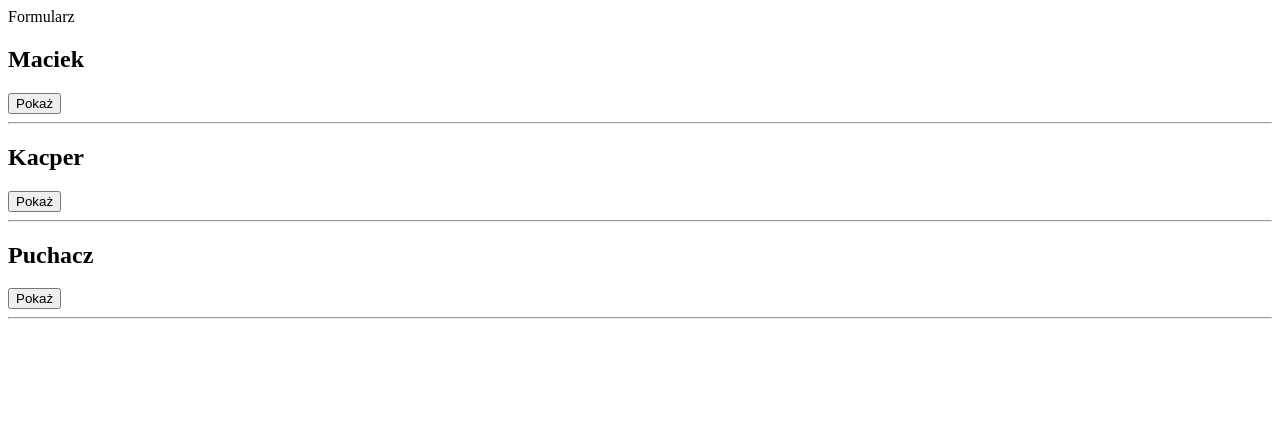
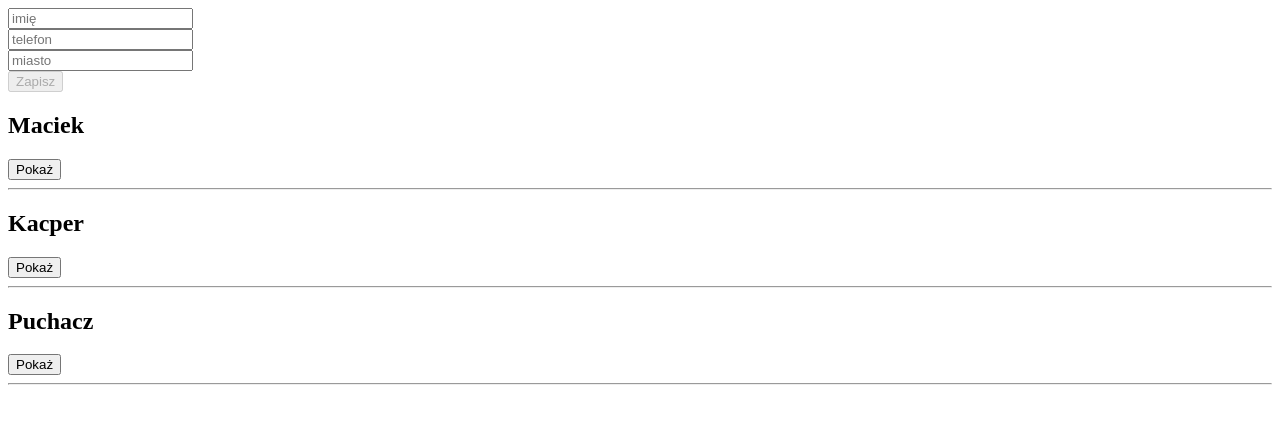
Before and after one commit to Maciekzas343/serwis-samochodow, a React (Vite) app: page / in a window 1280 px wide. Both pictures are taken after a click on the button "Dodaj". Shown: the top 424 px of the page. Built offline with nearby package versions, Linux system fonts and the light colour scheme.

Commit message:
save
dużo errorów

```diff
--- a/src/App.jsx
+++ b/src/App.jsx
@@ -44,11 +44,14 @@ const PersonInfoElements = people.map((person) => (
 
 function App() {
   const [isFormShown, setIsFormShown] = useState(false);
+  const AddPerson = (data) => {
+    console.log(data);
+  };
 
   return (
     <>
       {isFormShown ? (
-        <Form />
+        <Form onAddPerson={AddPerson} />
       ) : (
         <button onClick={() => setIsFormShown(true)}>Dodaj</button>
       )}
--- a/src/components/Form.jsx
+++ b/src/components/Form.jsx
@@ -1,3 +1,55 @@
-export const Form = () => {
-  return <form>Formularz</form>;
+import { useState } from "react";
+
+export const Form = (onAddPerson) => {
+  const [name, setName] = useState("");
+  const [tel, setTel] = useState("");
+  const [city, setCity] = useState("");
+
+  return (
+    <form
+      onSubmit={(e) => {
+        e.preventDefault();
+        onAddPerson({ name, tel, city });
+      }}
+    >
+      <div>
+        <input
+          defaultValue={name}
+          onChange={(e) => {
+            setName(e.target.value);
+          }}
+          type="text"
+          name="name"
+          placeholder="imię"
+        />
+      </div>
+      <div>
+        <input
+          defaultValue={tel}
+          onChange={(e) => {
+            setTel(e.target.value);
+          }}
+          type="tel"
+          name="tel"
+          placeholder="telefon"
+        />
+      </div>
+      <div>
+        <input
+          defaultValue={city}
+          onChange={(e) => {
+            setCity(e.target.value);
+          }}
+          type="text"
+          name="city"
+          placeholder="miasto"
+        />
+      </div>
+      <button
+        disabled={name.length === 0 && tel.length === 0 && city.length === 0}
+      >
+        Zapisz
+      </button>
+    </form>
+  );
 };
```
